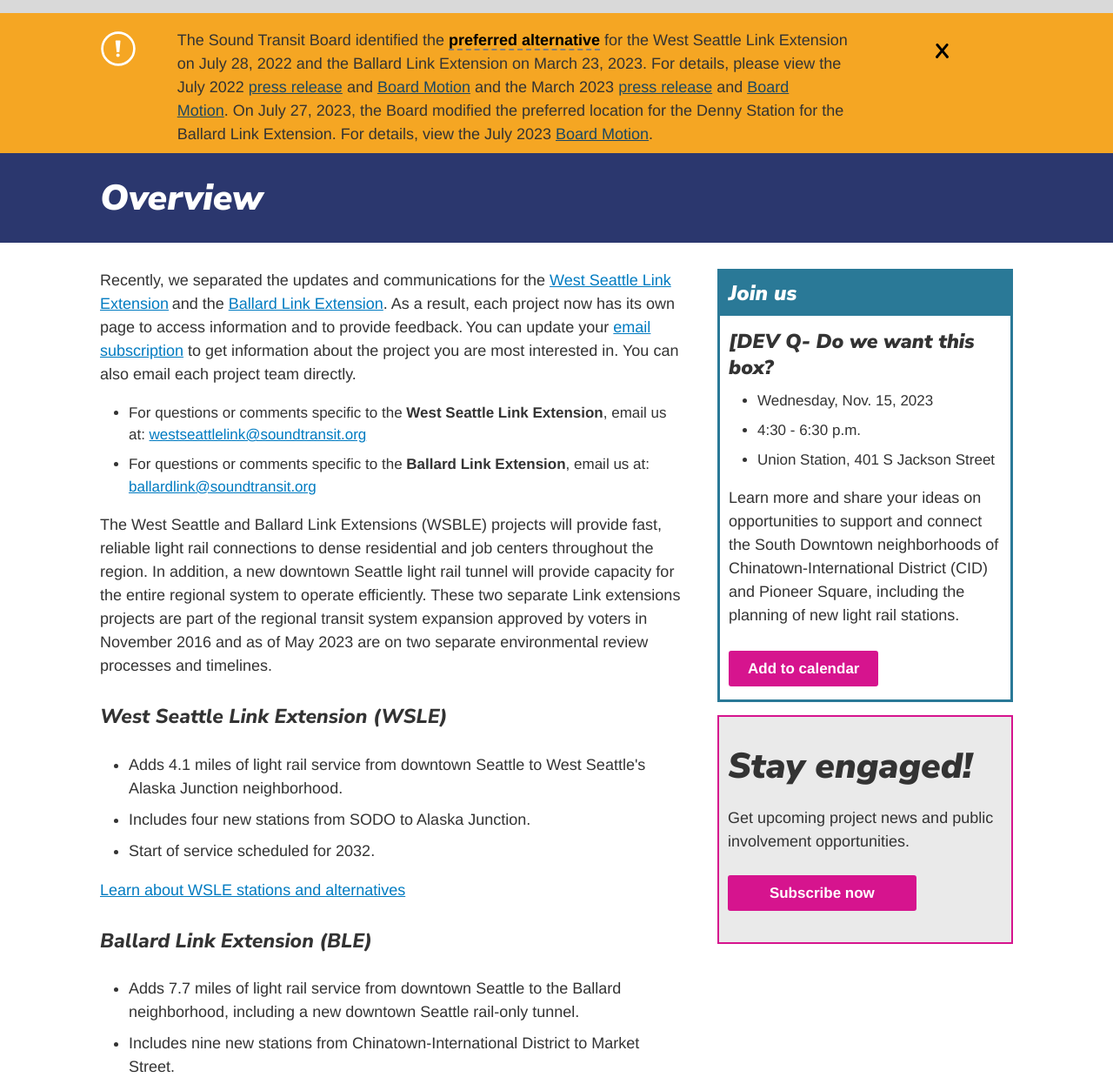
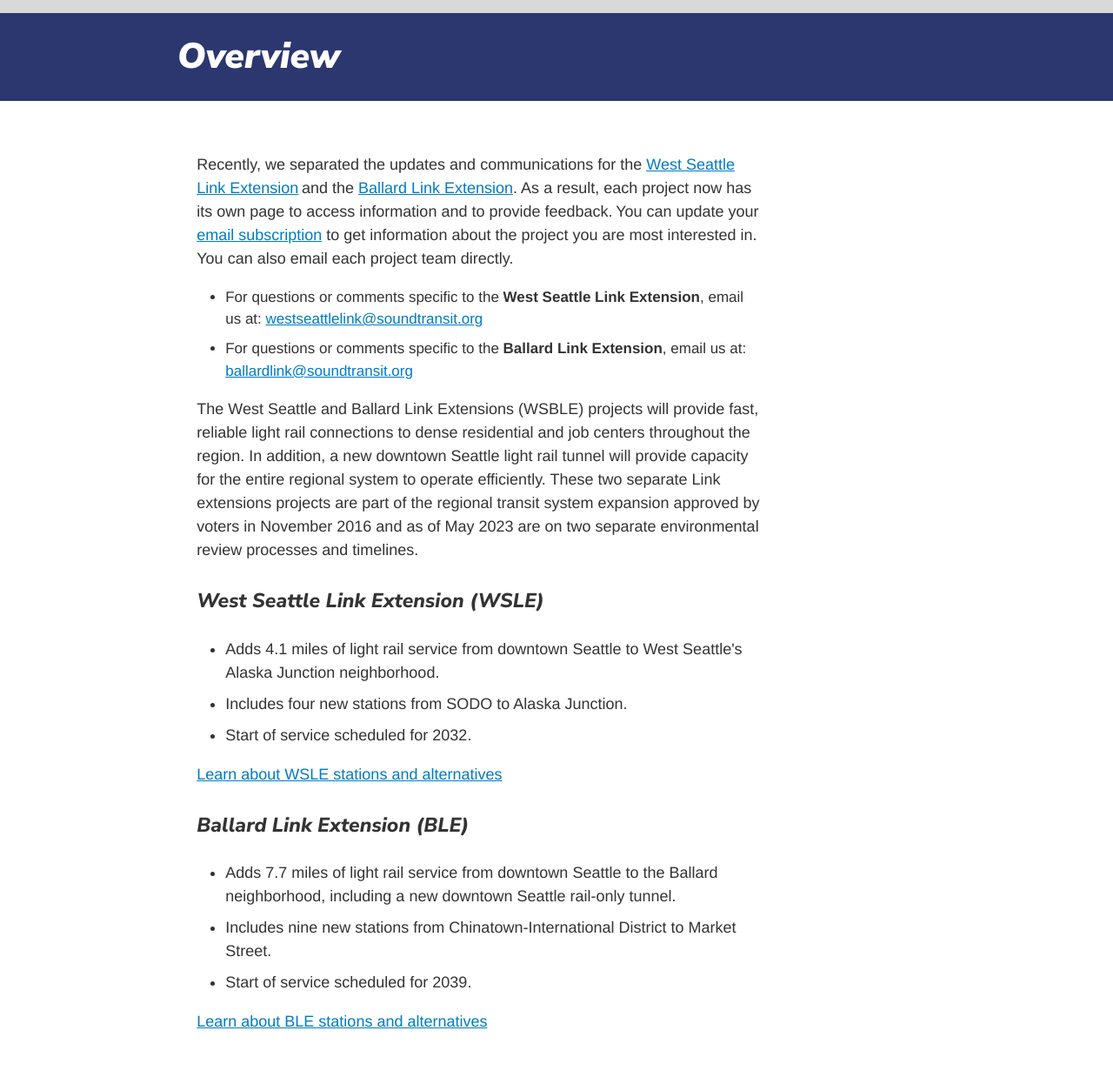
Before and after one commit to ihateerrors/wsble-landing-beta, a plain HTML site: page index.html in a window 1280 px wide. Shown: the part 734-1980 px from the top of the page at 87% size. Drawn offline with nearby package versions, Linux system fonts and the light colour scheme.

Commit message:
remove side boxes

```diff
--- a/index.html
+++ b/index.html
@@ -79,11 +79,11 @@
     <div id="translate">
         <div class="zone zone-translate container">
 <article class="widget-translate widget-html-widget widget">
-      <div class="htmlwidget">
 
 
-<div class="html-widget-body"><div class="html-widget-body">
-  <div><img class="st-logo" src="https://oohwsblink.blob.core.windows.net/media/Default/images/ST_white_logo.svg" alt="Sound Transit"> <br>
+
+<div class="html-widget-body">
+ <img class="st-logo" src="https://oohwsblink.blob.core.windows.net/media/Default/images/ST_white_logo.svg" alt="Sound Transit"> <br>
     <a href="https://wsblink-espanol.participate.online/" class="text-decoration-none on-hover"> ESPAÑOL </a> |
     <a href="https://wsblink-vietnamese.participate.online/" class="text-decoration-none on-hover"> TIẾNG VIỆT </a> |
     <a href="https://wsblink-traditionalchinese.participate.online/" class="text-decoration-none on-hover">正體字/繁體字</a> |
@@ -92,8 +92,8 @@
     <span data-bs-toggle="modal" data-bs-target="#Modal2" class="on-hover"> TAGALOG </span> |
     <span data-bs-toggle="modal" data-bs-target="#Modal3" class="on-hover"> አማርኛ </span> |
     <span data-bs-toggle="modal" data-bs-target="#Modal4" class="on-hover"> Русский </span> |
-  </div>
-</div></div></div>
+
+</div>
 
 
 
@@ -188,7 +188,7 @@
 
 <div class="html-widget-body" id="urgent-banner">
   <!-- <div class="close-container"><svg id="close" xmlns="http://www.w3.org/2000/svg" viewBox="0 0 66.82 75.86"><g id="Layer_2" data-name="Layer 2"><g id="Layer_1-2" data-name="Layer 1"><path d="M50.72,104.24,29.09,130a6.41,6.41,0,0,1-5.27,2.75,6.27,6.27,0,0,1-4.72-2,6.7,6.7,0,0,1-1.88-4.8,6.09,6.09,0,0,1,1.25-4L42.23,93.64,20.28,67.57a5.86,5.86,0,0,1-1.49-3.93A6.84,6.84,0,0,1,20.63,59a6.05,6.05,0,0,1,4.75-2.09,6.58,6.58,0,0,1,5.33,2.46l19.94,24,20.49-24.2a5.88,5.88,0,0,1,4.72-2.28,6.79,6.79,0,0,1,4.56,1.77,5.73,5.73,0,0,1,2,4.52,5.86,5.86,0,0,1-.87,3.7L59.26,93.73,82.7,122A5.39,5.39,0,0,1,84,125.69a6.85,6.85,0,0,1-2,5,6.28,6.28,0,0,1-4.59,2A6.76,6.76,0,0,1,72.09,130Z" transform="translate(-17.22 -56.88)"></path></g></g></svg></div> -->
-<div class="custom-row">
+<!-- <div class="custom-row">
 <div class="row pb-3">
 <div class="col-1 pt-4 mt-2"><span><svg xmlns="http://www.w3.org/2000/svg" viewBox="0 0 32 32" id="alert" style="height: 42px;"><circle cx="16" cy="16" r="14.67" fill="#fff"></circle><circle cx="16" cy="16" r="14" fill="#f5a623" stroke="#fff" stroke-width="2"></circle><path d="M17.28 21.72c0 .85-.68 1.53-1.53 1.53s-1.53-.68-1.53-1.53.68-1.53 1.53-1.53c.84-.01 1.53.68 1.53 1.53m-.79-2.64h-1.41a.47.47 0 01-.48-.46l-1.04-9.34c.01-.26.23-.47.48-.46h3.39c.26-.01.47.2.48.46L17 18.62c-.01.26-.23.47-.48.46" fill="#fff"></path></svg></span></div>
 <div class="col-9">
@@ -202,7 +202,7 @@
 <svg style="width: 15px" class="close-button" id="close" xmlns="http://www.w3.org/2000/svg" viewBox="0 0 66.82 75.86"><g id="Layer_2" data-name="Layer 2"><g id="Layer_1-2" data-name="Layer 1"><path d="M50.72,104.24,29.09,130a6.41,6.41,0,0,1-5.27,2.75,6.27,6.27,0,0,1-4.72-2,6.7,6.7,0,0,1-1.88-4.8,6.09,6.09,0,0,1,1.25-4L42.23,93.64,20.28,67.57a5.86,5.86,0,0,1-1.49-3.93A6.84,6.84,0,0,1,20.63,59a6.05,6.05,0,0,1,4.75-2.09,6.58,6.58,0,0,1,5.33,2.46l19.94,24,20.49-24.2a5.88,5.88,0,0,1,4.72-2.28,6.79,6.79,0,0,1,4.56,1.77,5.73,5.73,0,0,1,2,4.52,5.86,5.86,0,0,1-.87,3.7L59.26,93.73,82.7,122A5.39,5.39,0,0,1,84,125.69a6.85,6.85,0,0,1-2,5,6.28,6.28,0,0,1-4.59,2A6.76,6.76,0,0,1,72.09,130Z" transform="translate(-17.22 -56.88)"></path></g></g></svg>
 </div>
 </div>
-</div>
+</div> -->
 </div></div></div>
 
 
@@ -217,7 +217,8 @@
     <div class="entry-header nm" id="sec-title">
       <div class="container">
         <div class="row">
-          <div class="col">
+          <div class="col-md-1"></div>
+          <div class="col-md-8">
 
               <h2>Overview</h2>
 
@@ -293,8 +294,8 @@
 
     <div class="container">
       <div class="row">
-
-            <div class="col-md-8 pe-5">
+                <div class="col-md-1"> </div>
+            <div class="col-md-8 p-5">
             <p class="mt-5">
              Recently, we separated the updates and communications for the <a href="https://west-seattle-link-beta.azurewebsites.net" target="_blank">West Seattle Link Extension</a> and the <a href="https://ballard-link-exetension-beta.azurewebsites.net/" target="_blank">Ballard Link Extension</a>. As a result, each project now has its own page to access information and to provide feedback. You can update your <a href="https://public.govdelivery.com/accounts/WASOUND/subscriber/new?" target="_blank">email subscription</a> to get information about the project you are most interested in. You can also email each project team directly.
             </p>
@@ -338,37 +339,7 @@
 
 
           </div>
-            <div class="col-md-4">
-              <div class="border-callout mt-5">
-                <div class="">
-                  <h2 class="text-white mt-0 mb-0 ps-3 callout-header-color py-3">Join us</h2>
-                </div>
-                <div class="ps-3 pe-3">
 
-                  <h3 class="mt-4 mb-0 pb-0">[DEV Q- Do we want this box?</h3>
-                               <ul class="pt-3">
-                    <li><span>Wednesday, Nov. 15, 2023</span></li>
-                    <li><span>4:30 - 6:30 p.m.</span></li>
-                    <li><span>Union Station, 401 S Jackson Street</span></li>
-                    </ul>
-                  <p>Learn more and share your ideas on opportunities to support and connect the South Downtown neighborhoods of Chinatown-International District (CID) and Pioneer Square, including the planning of new light rail stations.</p>
-                  <a href="https://oohwsblink.blob.core.windows.net/media/Default/meeting/South_Downtown_Open_House.ics">
-                    <button type="submit" class="btn pbtn mb-4" >Add to calendar</button></a>
-                </div>
-              </div>
-              <div style="background-color: #eaeaea; border: 2px solid #d6148e; padding: 10px;" class="mt-4">
-                <div><form action="https://public.govdelivery.com/accounts/WASOUND/subscriber/new?category_id=WASOUND_280" target="_blank" novalidate="novalidate">
-                <div class="col--lg-4 col--md-6 col--xs-12">
-                <h2 class="mt-0">Stay engaged!</h2>
-                <p>Get upcoming project news and public involvement opportunities.</p>
-                </div>
-                <div class="col--lg-4 col--md-6 col--xs-12">
-                <div class=""><button type="submit" class="btn pbtn">Subscribe now</button></div>
-                </div>
-                </form></div>
-                </div>
-
-            </div>
 
 
 
@@ -393,16 +364,18 @@
             <b>Phone:</b>
             <a href="tel:2069037229 ">206-903-7229 </a>
             <br />
-            <b>Email:</b>
-            <a href="mailto:wsblink@soundtransit.org">wsblink@soundtransit.org
+            <b>Emails:</b><br>
+            <a href="mailto:westseattlelink@soundtransit.org">westseattlelink@soundtransit.org
             </a>
             <br />
+            <a href="mailto:westseattlelink@soundtransit.org">ballardlink@soundtransit.org
+            </a>
             <b>Web:</b>
-            <a href="https://www.soundtransit.org/system-expansion/west-seattle-ballard-link-extensions" target="_blank">soundtransit.org/wsblink</a>
+            <a href="https://www.soundtransit.org/system-expansion/west-seattle-ballard-link-extensions" target="_blank">soundtransit.org/westseattlelink</a>
           </p>
 
           <h2 id="contact-us" style="font-size: 22px;">Need accessibility/assistance online or at an in-person event?</h2>
-          <p>Contact the outreach team:<br><strong>Phone:</strong> <a href="tel:2069037229">206-903-7229</a><br><strong>Email:</strong> <a href="mailto:wsblink@soundtransit.org">wsblink@soundtransit.org</a></p>
+          <p>Contact the outreach team:<br><strong>Phone:</strong> <a href="tel:2069037229">206-903-7229</a><br><strong>Email:</strong> <a href="mailto:westseattlelink@soundtransit.org">westseattlelink@soundtransit.org</a></p>
           <h2 id="contact-us" style="font-size: 22px;">Additional services:</h2>
           <p>General Rider Inquiries:<br><strong>Phone:</strong> <a href="tel:18888896368">1-888-889-6368</a>, TTY Relay 711 <br><strong>Email:</strong> <a href="mailto:main@soundtransit.org">main@soundtransit.org</a> <br>Monday - Friday, 7 a.m. to 7 p.m.</p>
         </div>
```
